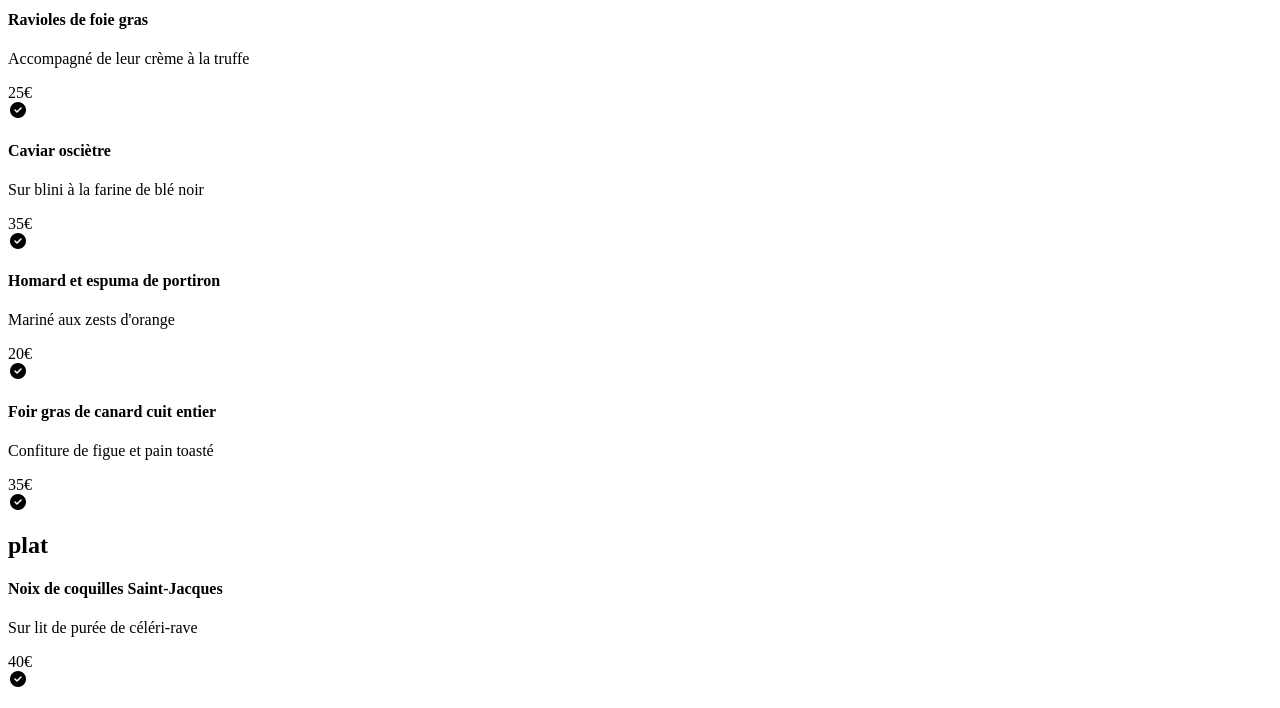
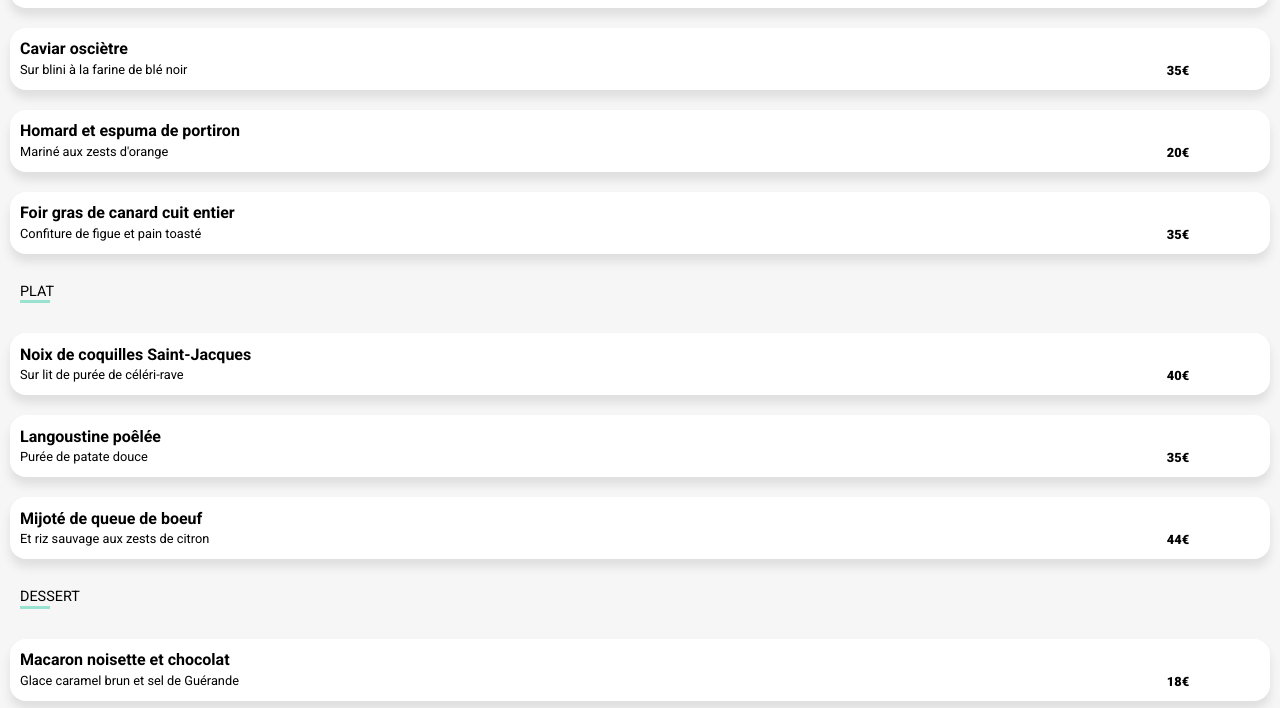
Before and after one commit to GregoryGci/OpenClassroom-Project3, a website: page Note.html in a window 1280 px wide. Shown: the part 519-1227 px from the top of the page. Drawn offline with nearby package versions, Linux system fonts and the light colour scheme; a web font is replaced by a local one.

Commit message:
path background

```diff
--- a/Note.html
+++ b/Note.html
@@ -4,8 +4,7 @@
     <meta charset="UTF-8" />
     <meta http-equiv="X-UA-Compatible" content="IE=edge" />
     <meta name="viewport" content="width=device-width, initial-scale=1.0" />
-    <link href=./style.css" rel="stylesheet" type="text/css"
-    />
+    <link href="./style.css" rel="stylesheet" type="text/css" />
     <script
       src="https://kit.fontawesome.com/d3bbe03c4a.js"
       crossorigin="anonymous"
```
Also changed, not shown: palette.html (+2 -6 lines).
